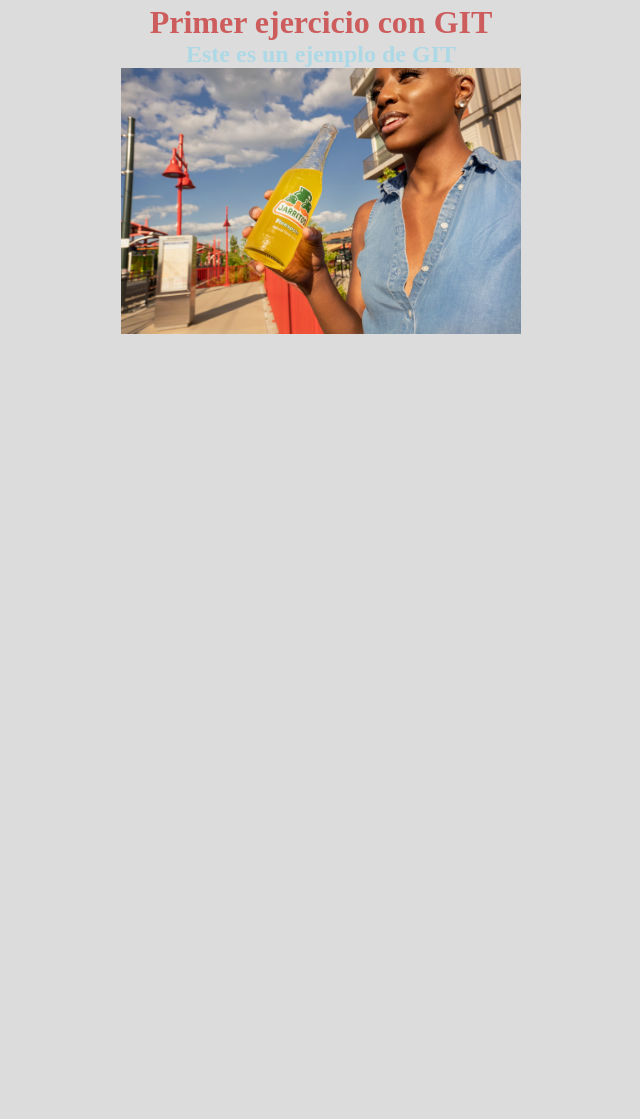
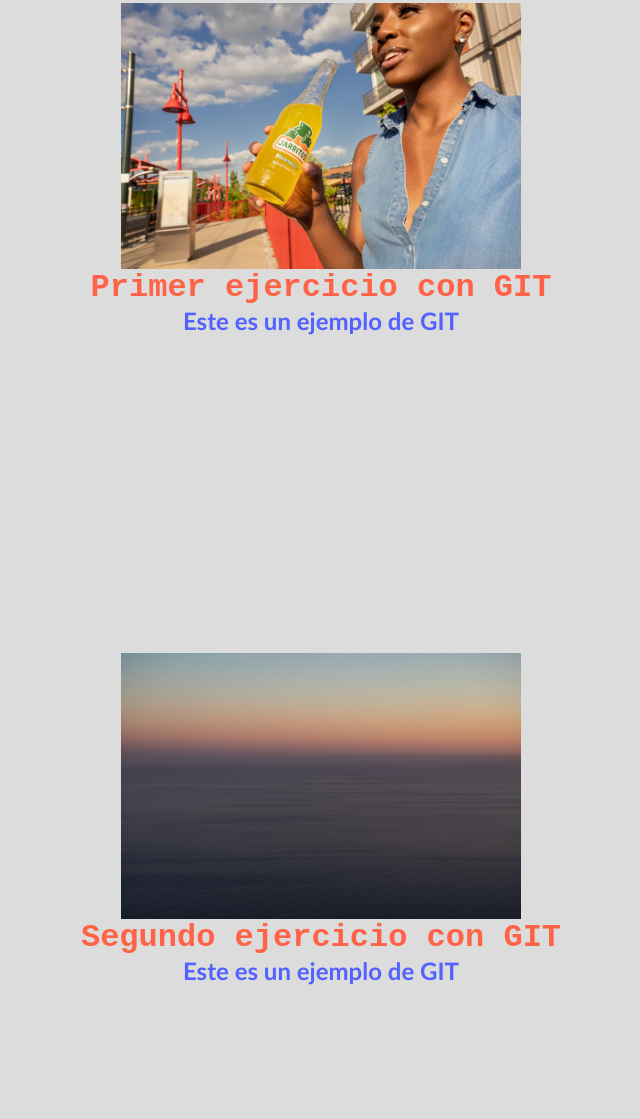
Before and after one commit to ng2022/clase-14, a plain HTML site: page index.html in a window 1280 px wide. Shown: the part 181-1300 px from the top of the page, without its empty margins (319-959 px from the left). Before the commit the page ends 800 px from the top, so only its background shows below. Drawn offline with Linux system fonts and the light colour scheme.

Commit message:
primera prueba de la rama dos

```diff
--- a/estilos.css
+++ b/estilos.css
@@ -8,11 +8,13 @@ body{
 }
 
 h1{
-    color: indianred;
+    color: tomato;
+    font-family: 'Courier New', Courier, monospace;
 }
 
 h2{
-    color: lightblue;
+    color: rgb(82, 97, 255);
+    font-family: 'Gill Sans', 'Gill Sans MT', Calibri, 'Trebuchet MS', sans-serif;
 }
 
 div{
--- a/index.html
+++ b/index.html
@@ -9,9 +9,14 @@
 </head>
 <body>
     <div>
+        <img src="/imagenes/imagen-2.jpg" alt="Chica bebiendo naranjada.">
         <h1>Primer ejercicio con GIT</h1>
         <h2>Este es un ejemplo de GIT</h2>
-        <img src="/imagenes/imagen-2.jpg" alt="Chica bebiendo naranjada.">
+    </div>
+    <div>
+        <img src="/imagenes/imagen-3.jpg" alt="Chica bebiendo naranjada.">
+        <h1>Segundo ejercicio con GIT</h1>
+        <h2>Este es un ejemplo de GIT</h2>
     </div>
 
 </body>
```
